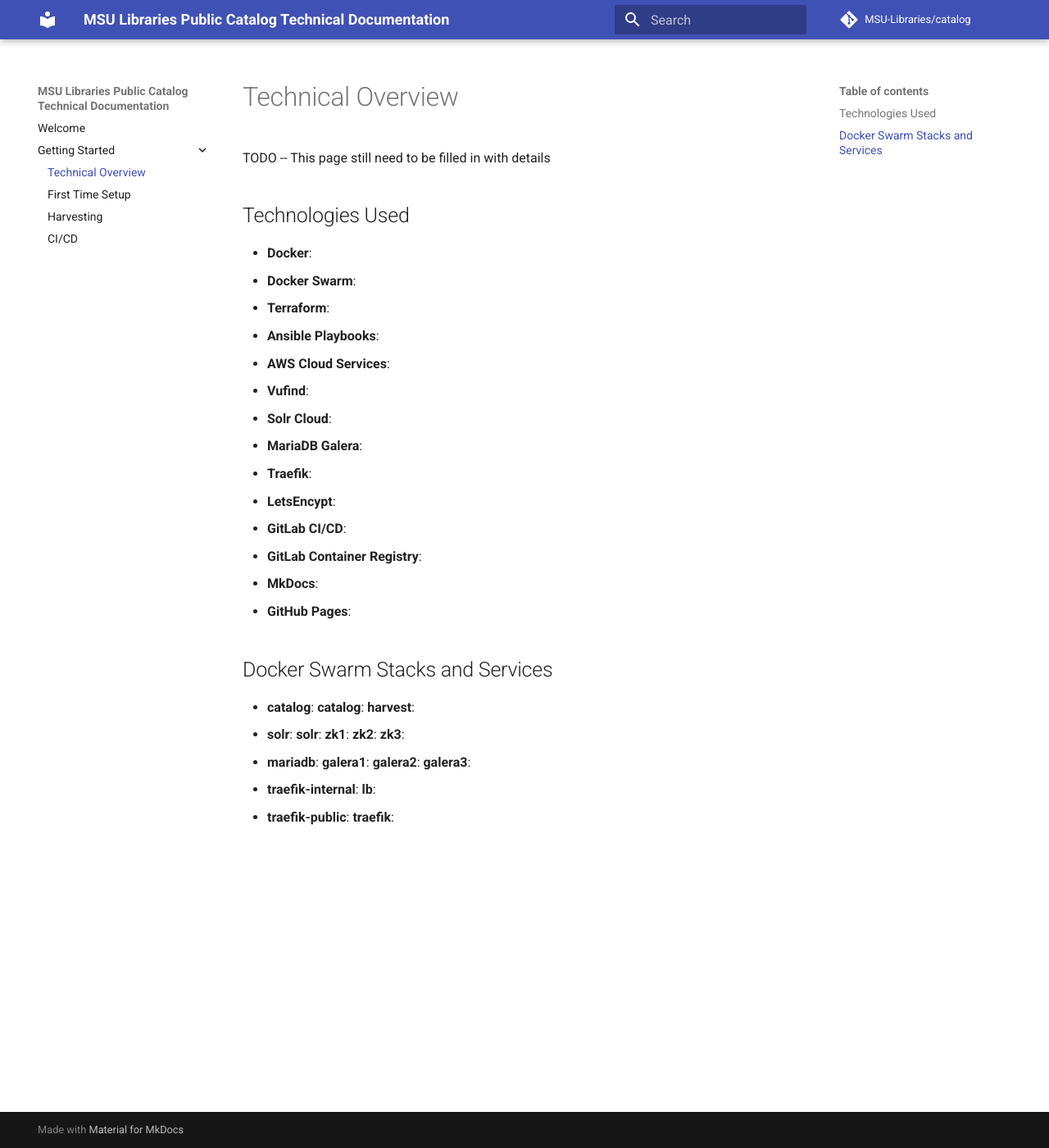
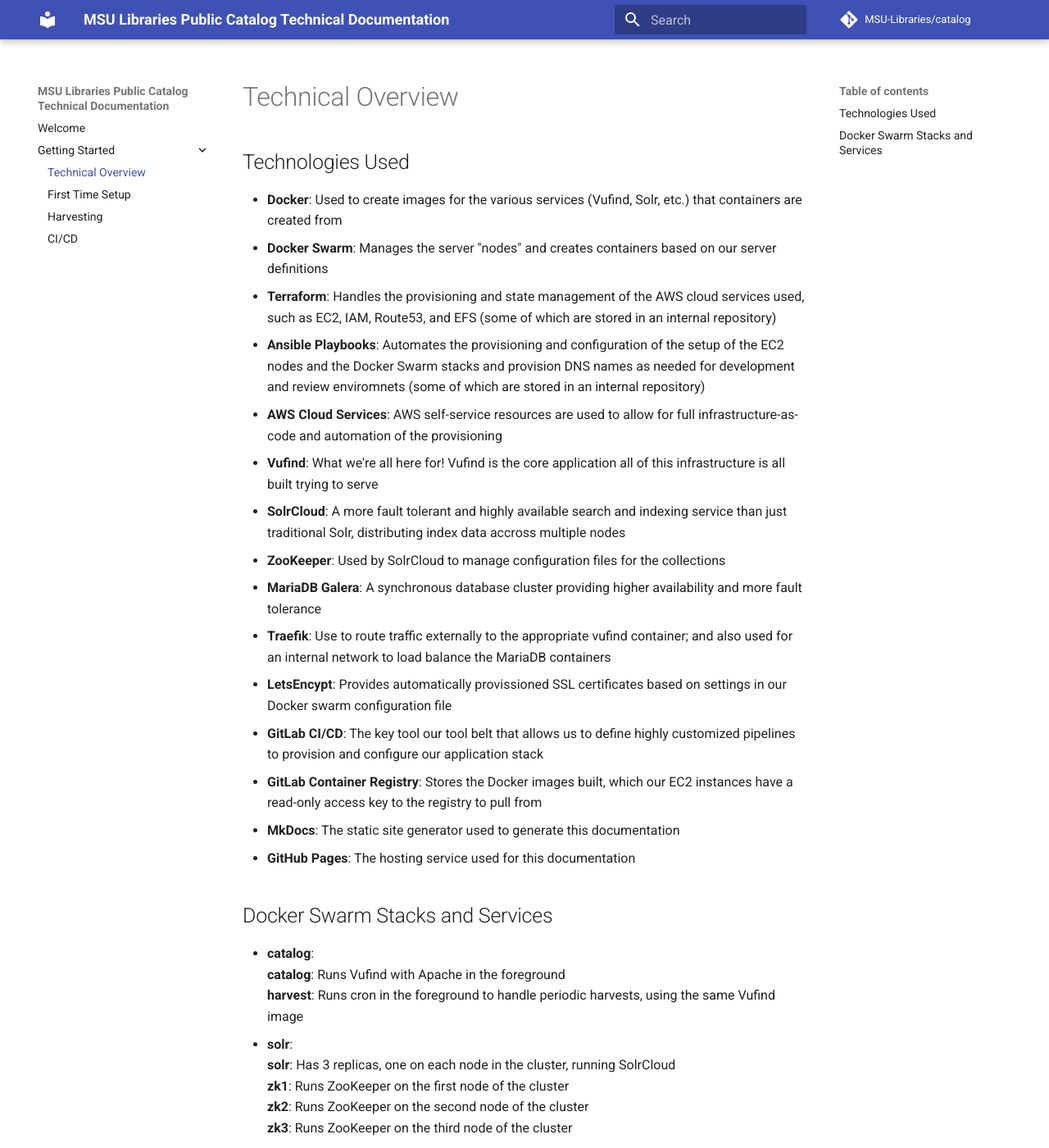
Before and after one commit to MSU-Libraries/catalog, an MkDocs documentation site: the page built from docs/tech-overview.md, in a window 1280 px wide and 1400 px high. Shown: the whole window at 82% size. Built offline with MkDocs 1.6.1 and Material for MkDocs 9.7.7, drawn with Linux system fonts in a browser that asks for light colours; comment, search, counter and statistics services are not loaded; some of the changed text lies outside the part shown.

Commit message:
docs: filled in technical overview

```diff
--- a/docs/tech-overview.md
+++ b/docs/tech-overview.md
@@ -1,36 +1,53 @@
 # Technical Overview
-TODO -- This page still need to be filled in with details
 
 ## Technologies Used
-* **Docker**:
-* **Docker Swarm**:
-* **Terraform**:
-* **Ansible Playbooks**:
-* **AWS Cloud Services**:
-* **Vufind**:
-* **Solr Cloud**:
-* **MariaDB Galera**:
-* **Traefik**:
-* **LetsEncypt**:
-* **GitLab CI/CD**:
-* **GitLab Container Registry**:
-* **MkDocs**:
-* **GitHub Pages**:
+* **Docker**: Used to create images for the various services (Vufind, Solr, etc.) that
+containers are created from
+* **Docker Swarm**: Manages the server "nodes" and creates containers based on our
+server definitions
+* **Terraform**: Handles the provisioning and state management of the AWS cloud services
+used, such as EC2, IAM, Route53, and EFS (some of which are stored in an internal
+repository)
+* **Ansible Playbooks**: Automates the provisioning and configuration of the setup of
+the EC2 nodes and the Docker Swarm stacks and provision DNS names as needed for
+development and review enviromnets (some of which are stored in an internal repository)
+* **AWS Cloud Services**: AWS self-service resources are used to allow for full
+infrastructure-as-code and automation of the provisioning
+* **Vufind**: What we're all here for! Vufind is the core application all of this infrastructure
+is all built trying to serve
+* **SolrCloud**: A more fault tolerant and highly available search and indexing service than
+just traditional Solr, distributing index data accross multiple nodes
+* **ZooKeeper**: Used by SolrCloud to manage configuration files for the collections
+* **MariaDB Galera**:  A synchronous database cluster providing higher availability and more
+fault tolerance
+* **Traefik**: Use to route traffic externally to the appropriate vufind container; and
+also used for an internal network to load balance the MariaDB containers
+* **LetsEncypt**: Provides automatically provissioned SSL certificates based on settings in
+our Docker swarm configuration file
+* **GitLab CI/CD**:  The key tool our tool belt that allows us to define highly customized
+pipelines to provision and configure our application stack
+* **GitLab Container Registry**: Stores the Docker images built, which our EC2 instances have
+a read-only access key to the registry to pull from
+* **MkDocs**: The static site generator used to generate this documentation
+* **GitHub Pages**: The hosting service used for this documentation
 
 ## Docker Swarm Stacks and Services
 * **catalog**:
-    **catalog**:
-    **harvest**:
+    **catalog**: Runs Vufind with Apache in the foreground
+    **harvest**: Runs cron in the foreground to handle periodic harvests, using the same Vufind image
 * **solr**:
-    **solr**:
-    **zk1**:
-    **zk2**:
-    **zk3**:
+    **solr**: Has 3 replicas, one on each node in the cluster, running SolrCloud
+    **zk1**: Runs ZooKeeper on the first node of the cluster
+    **zk2**: Runs ZooKeeper on the second node of the cluster
+    **zk3**: Runs ZooKeeper on the third node of the cluster
 * **mariadb**:
-    **galera1**:
-    **galera2**:
-    **galera3**:
+    **galera1**: Runs MariaDB on the first node of the cluster and is the one in charge of bootstrapping
+when the stack is first initialized
+    **galera2**: Runs MariaDB on the second node of the cluster
+    **galera3**: Runs MariaDB on the third node of the cluster
 * **traefik-internal**:
-    **lb**:
+    **lb**: Runs Traefik and handles load balancing requests to the three MariaDB `galera` services
 * **traefik-public**:
-    **traefik**:
+    **traefik**:  Runs Traefik and handles external traffic and routes it to the appropriate `catalog` service
+depending on the host name of the request (since multiple environments run in separate stacks on the same Docker
+swarm)
```
